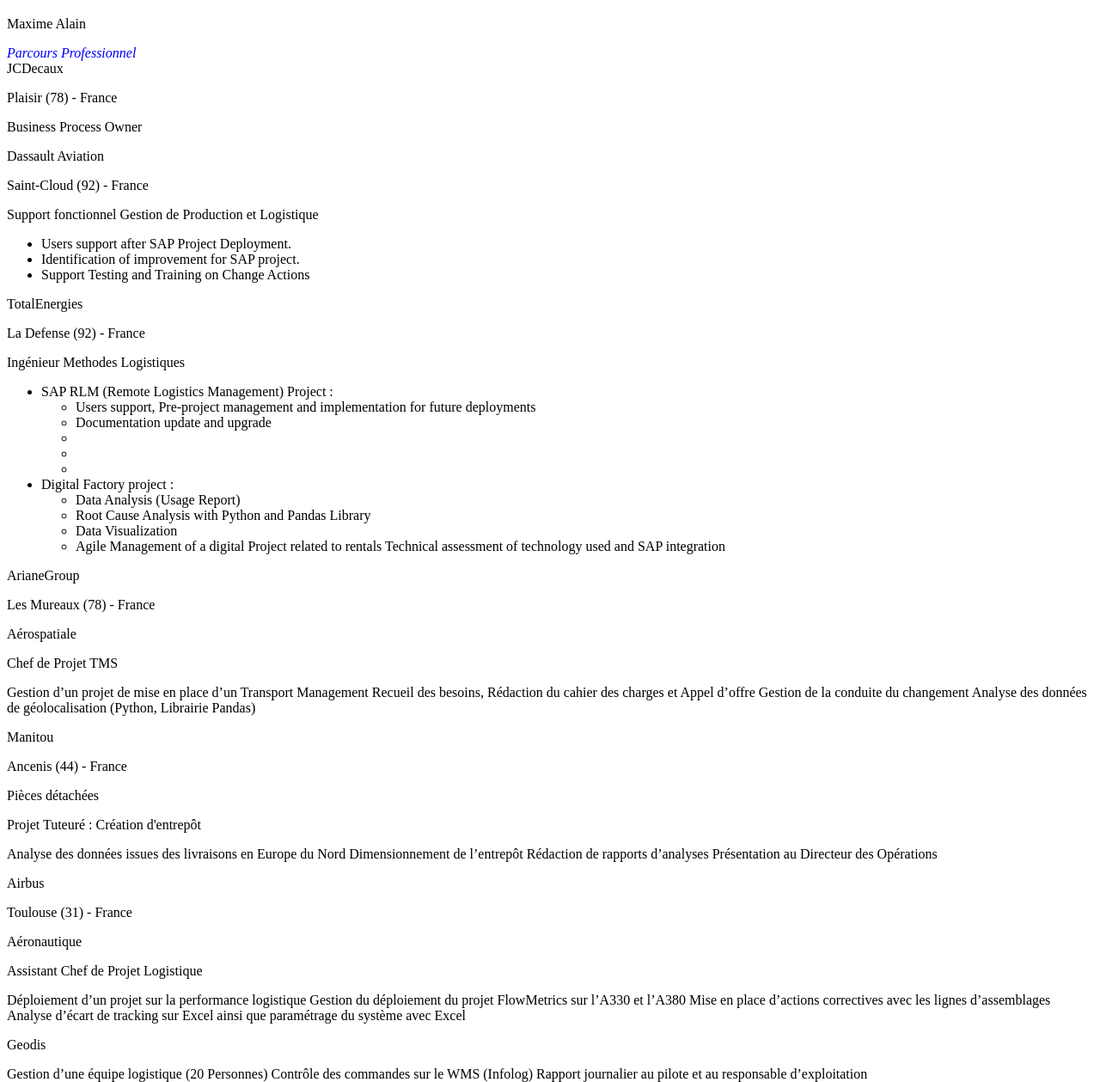
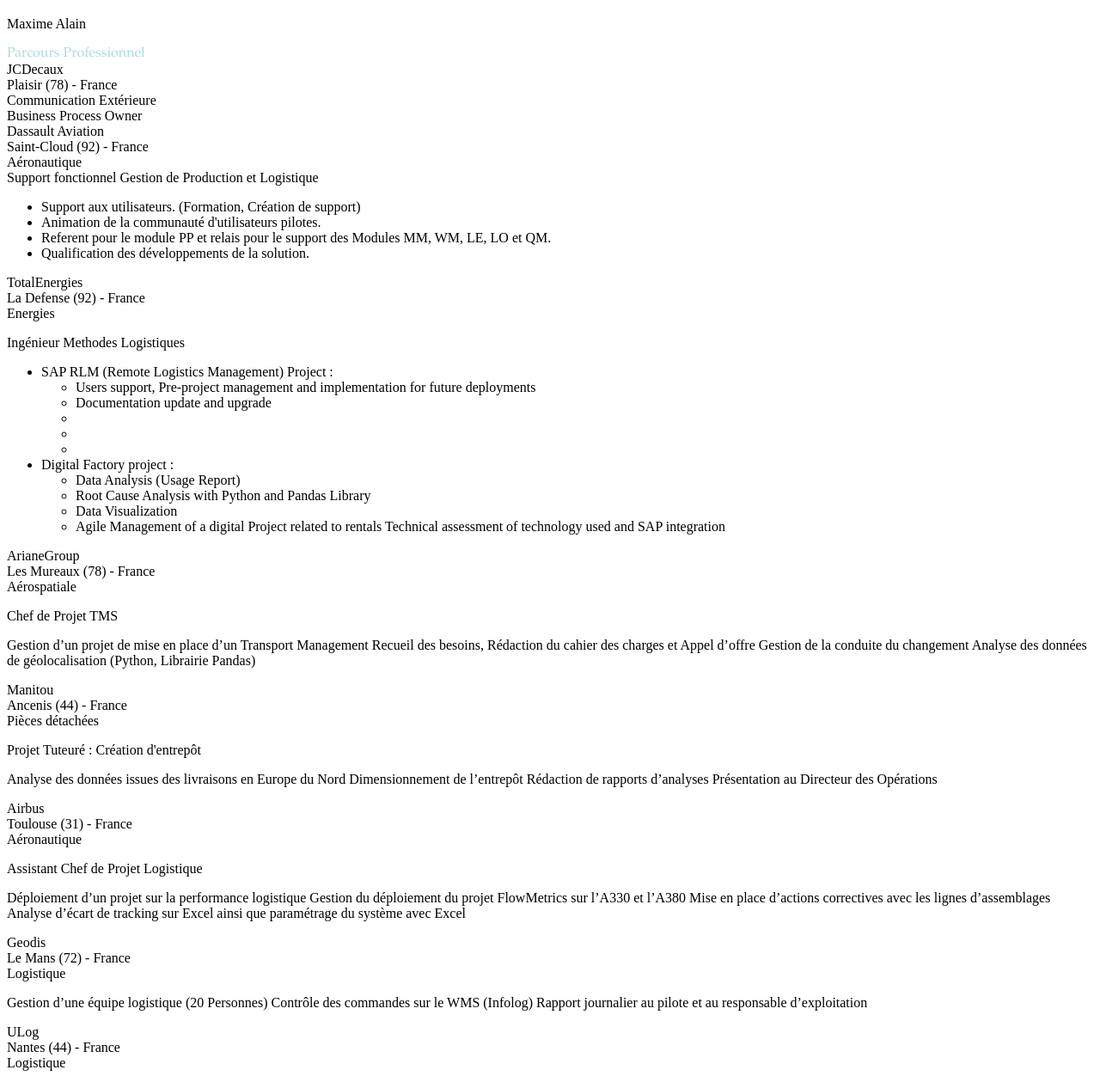
Before and after one commit to Myoxsis/Maxime_Alain_CV, a plain HTML site: page index.html in a window 1280 px wide. Shown: the part 61-1320 px from the top of the page at 86% size. Drawn offline with Linux system fonts and the light colour scheme.

Commit message:
Update index.html

```diff
--- a/index.html
+++ b/index.html
@@ -14,22 +14,26 @@
 		<div class="parcours_titre">Parcours Professionnel</div>
 
 		<div class="pp_company">JCDecaux</div>
-		<p>Plaisir (78) - France</p>
-		<p>Business Process Owner</p>
+		<div class="pp_location">Plaisir (78) - France</div>
+		<div class="pp_industry_type">Communication Extérieure</div>
+		<div class="pp_title">Business Process Owner</div>
 
 		<div class="pp_company">Dassault Aviation</div>
-		<p>Saint-Cloud (92) - France</p>
-		<p>Support fonctionnel Gestion de Production et Logistique</p>
-		<div>
+		<div class="pp_location">Saint-Cloud (92) - France</div>
+		<div class="pp_industry_type">Aéronautique</div>
+		<div class="pp_title">Support fonctionnel Gestion de Production et Logistique</div>
+		<div class="pp_details_card">
 			<ul>
-				<li>Users support after SAP Project Deployment.</li>
-				<li>Identification of improvement for SAP project.</li>
-				<li>Support Testing and Training on Change Actions</li>
+				<li>Support aux utilisateurs. (Formation, Création de support)</li>
+				<li>Animation de la communauté d'utilisateurs pilotes.</li>
+				<li>Referent pour le module PP et relais pour le support des Modules MM, WM, LE, LO et QM.</li>
+				<li>Qualification des développements de la solution.</li>
 			</ul>
 		</div>
 
 		<div class="pp_company">TotalEnergies</div>
-		<p>La Defense (92) - France</p>
+		<div class="pp_location">La Defense (92) - France</div>
+		<div class="pp_industry_type">Energies</div>
 		<p>Ingénieur Methodes Logistiques</p>
 		<div>
 			<ul>
@@ -54,15 +58,15 @@
 		<p></p>
 
 		<div class="pp_company">ArianeGroup</div>
-		<p>Les Mureaux (78) - France</p>
-		<p>Aérospatiale</p>
+		<div class="pp_location">Les Mureaux (78) - France</div>
+		<div class="pp_industry_type">Aérospatiale</div>
 		<p>Chef de Projet TMS</p>
 		<p>Gestion d’un projet de mise en place d’un Transport Management Recueil des besoins, Rédaction du cahier des charges et Appel d’offre Gestion de la conduite du changement
 Analyse des données de géolocalisation (Python, Librairie Pandas)</p>
 
 		<div class="pp_company">Manitou</div>
-		<p>Ancenis (44) - France</p>
-		<p>Pièces détachées</p>
+		<div class="pp_location">Ancenis (44) - France</div>
+		<div class="pp_industry_type">Pièces détachées</div>
 		<p>Projet Tuteuré : Création d'entrepôt</p>
 		<p>Analyse des données issues des livraisons en Europe du Nord Dimensionnement de l’entrepôt
 Rédaction de rapports d’analyses
@@ -70,19 +74,22 @@
 
 
 		<div class="pp_company">Airbus</div>
-		<p>Toulouse (31) - France</p>
-		<p>Aéronautique</p>
+		<div class="pp_location">Toulouse (31) - France</div>
+		<div class="pp_industry_type">Aéronautique</div>
 		<p>Assistant Chef de Projet Logistique</p>
 		<p>Déploiement d’un projet sur la performance logistique
 Gestion du déploiement du projet FlowMetrics sur l’A330 et l’A380 Mise en place d’actions correctives avec les lignes d’assemblages Analyse d’écart de tracking sur Excel ainsi que paramétrage du système avec Excel</p>
 
 		<div class="pp_company">Geodis</div>
-		<p></p>
+		<div class="pp_location">Le Mans (72) - France</div>
+		<div class="pp_industry_type">Logistique</div>
 		<p>Gestion d’une équipe logistique (20 Personnes)
 Contrôle des commandes sur le WMS (Infolog)
 Rapport journalier au pilote et au responsable d’exploitation</p>
 
 		<div class="pp_company">ULog</div>
+		<div class="pp_location">Nantes (44) - France</div>
+		<div class="pp_industry_type">Logistique</div>
 		<p></p>
 		<p></p>
 
@@ -106,8 +113,9 @@
 
 <style>
 	.parcours_titre{
-		color: blue;
-		font-style: italic;
+		color: lightblue;
+		font-style: italic bold;
+		font-family: garamond;
 	}
 	.ps_school{
 		color: red;
```
